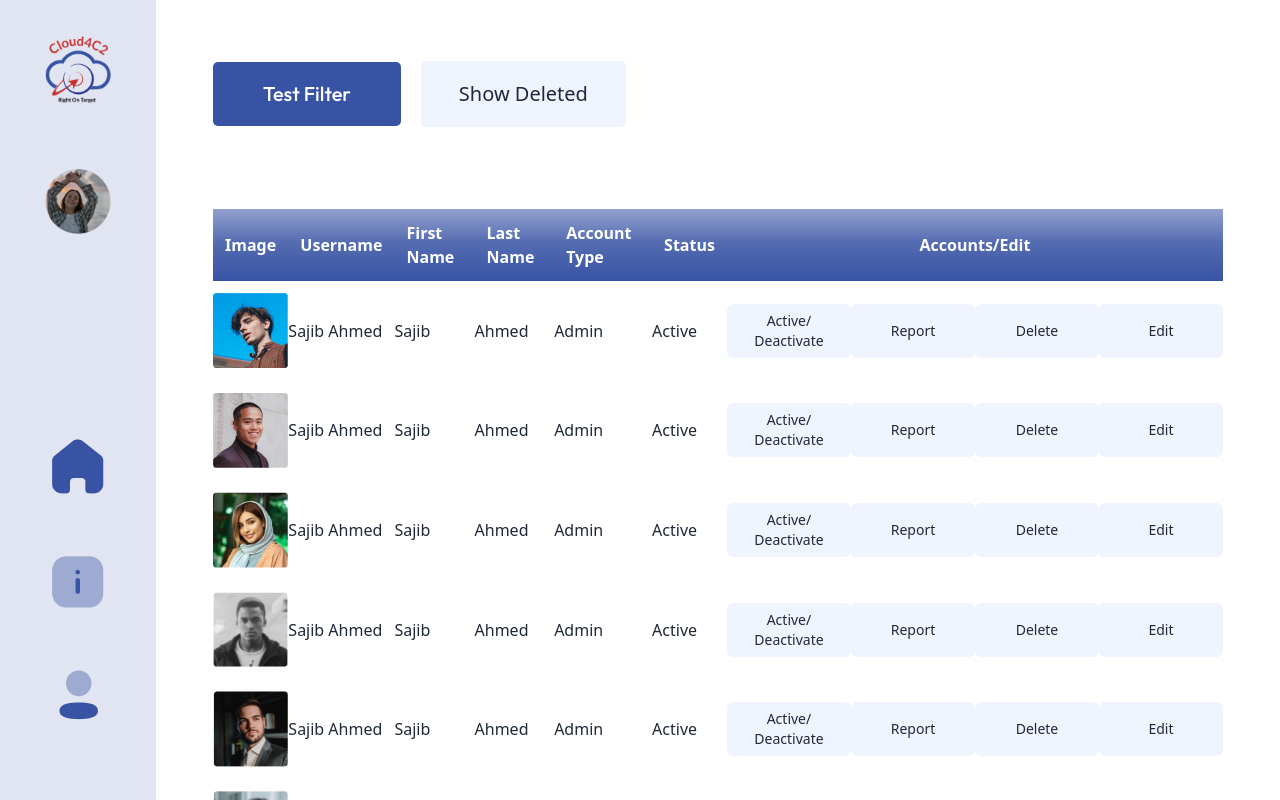
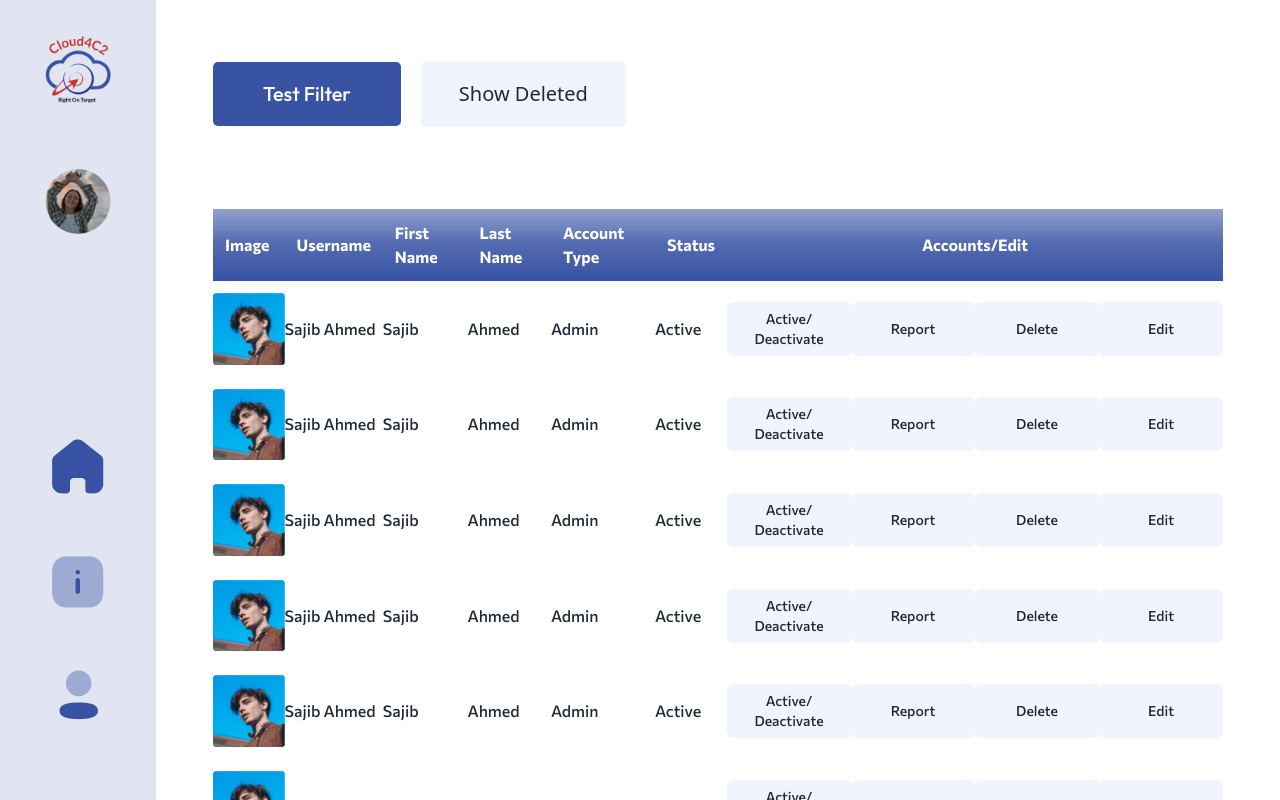
Before and after one commit to MamtazDev/cloud-four-c-two, a React (Create React App) app: page /dashboard/manageUser in a window 1280 px wide. Built offline with nearby package versions, Linux system fonts and the light colour scheme.

Commit message:
table font family add

```diff
--- a/src/components/MangeUser/Manage.js
+++ b/src/components/MangeUser/Manage.js
@@ -1,24 +1,26 @@
-import React from 'react';
-import BlueButton from '../../utils/BlueButton';
-import './manage.css'
+import React from "react";
+import BlueButton from "../../utils/BlueButton";
+import "./manage.css";
 
-import Person1 from '../../assets/person1.png'
-import Person2 from '../../assets/person2.png'
-import Person3 from '../../assets/person3.png'
-import Person4 from '../../assets/person4.png'
-import Person5 from '../../assets/person5.png'
-import Person6 from '../../assets/person6.png'
-import Person7 from '../../assets/person7.png'
-import Person8 from '../../assets/person8.png'
+import Person1 from "../../assets/person1.png";
+import Person2 from "../../assets/person2.png";
+import Person3 from "../../assets/person3.png";
+import Person4 from "../../assets/person4.png";
+import Person5 from "../../assets/person5.png";
+import Person6 from "../../assets/person6.png";
+import Person7 from "../../assets/person7.png";
+import Person8 from "../../assets/person8.png";
 
-import TableBtn from '../../utils/TableBtn';
+import TableBtn from "../../utils/TableBtn";
 
 const Manage = () => {
   return (
-        <div className='Mange__User px-[57px] py-[61px] overflow-x-auto'>
-            <div className='top__btn flex items-center mb-[82px]'>
+    <div className="Mange__User px-[57px] py-[61px] overflow-x-auto">
+      <div className="top__btn flex items-center mb-[82px]">
         <BlueButton>Test Filter</BlueButton>
-                <button className='gray__btn text-[20px] font-[500] leading-[30px] ml-[20px] px-[38px] py-[18px] rounded-[5px] bg-[#f0f4ff] bordered-[1px]'>Show Deleted</button>
+        <button className="gray__btn text-[20px] font-[500] leading-[30px] ml-[20px] px-[38px] py-[18px] rounded-[5px] bg-[#f0f4ff] bordered-[1px]">
+          Show Deleted
+        </button>
       </div>
       {/* <div className='manage__info'>
                 <table className='w-full'>
@@ -77,147 +79,44 @@ const Manage = () => {
                 <table><tr><td className='h-[20px] w-full'></td></tr></table>
             </div> */}
 
-            <table style={{width: '100%'}}>
+      <table style={{ width: "100%" }}>
         <thead>
-                <tr>
-                <th className='text-left'>Image</th>
-                <th className='text-left'>Username</th>
-                <th className='text-left'>First Name</th>
-                <th className='text-left'>Last Name</th>
-                <th className='text-left'>Account Type</th>
-                <th className='text-left'>Status</th>
-                <th className='text-center'>Accounts/Edit</th>
+          <tr className="commissioner">
+            <th className="text-left">Image</th>
+            <th className="text-left">Username</th>
+            <th className="text-left">First Name</th>
+            <th className="text-left">Last Name</th>
+            <th className="text-left">Account Type</th>
+            <th className="text-left">Status</th>
+            <th className="text-center">Accounts/Edit</th>
           </tr>
         </thead>
         <tbody>
-                <tr>
-                    <td><img src={Person1} alt="User Image"/></td>
+            {
+                [1,2,3,4,5,6,7].map((i)=> <tr>
+                <td>
+                  <img src={Person1} alt="User Image" />
+                </td>
                 <td>Sajib Ahmed</td>
                 <td>Sajib</td>
                 <td>Ahmed</td>
                 <td>Admin</td>
                 <td>Active</td>
                 <td>
-                        <div className='flex justify-between'>
-                        <TableBtn>Active/<br/>Deactivate</TableBtn>
+                  <div className="flex justify-between">
+                    <TableBtn>
+                      Active/
+                      <br />
+                      Deactivate
+                    </TableBtn>
                     <TableBtn>Report</TableBtn>
                     <TableBtn>Delete</TableBtn>
                     <TableBtn>Edit</TableBtn>
                   </div>
                 </td>
-                </tr>
-                <tr>
-                    <td><img src={Person2} alt="User Image"/></td>
-                    <td>Sajib Ahmed</td>
-                    <td>Sajib</td>
-                    <td>Ahmed</td>
-                    <td>Admin</td>
-                    <td>Active</td>
-                    <td>
-                        <div className='flex justify-between'>
-                        <TableBtn>Active/<br/>Deactivate</TableBtn>
-                        <TableBtn>Report</TableBtn>
-                        <TableBtn>Delete</TableBtn>
-                        <TableBtn>Edit</TableBtn>
-                        </div>
-                    </td>
-                </tr>
-                <tr>
-                    <td><img src={Person3} alt="User Image"/></td>
-                    <td>Sajib Ahmed</td>
-                    <td>Sajib</td>
-                    <td>Ahmed</td>
-                    <td>Admin</td>
-                    <td>Active</td>
-                    <td>
-                        <div className='flex justify-between'>
-                        <TableBtn>Active/<br/>Deactivate</TableBtn>
-                        <TableBtn>Report</TableBtn>
-                        <TableBtn>Delete</TableBtn>
-                        <TableBtn>Edit</TableBtn>
-                        </div>
-                    </td>
-                </tr>
-                <tr>
-                    <td><img src={Person4} alt="User Image"/></td>
-                    <td>Sajib Ahmed</td>
-                    <td>Sajib</td>
-                    <td>Ahmed</td>
-                    <td>Admin</td>
-                    <td>Active</td>
-                    <td>
-                        <div className='flex justify-between'>
-                        <TableBtn>Active/<br/>Deactivate</TableBtn>
-                        <TableBtn>Report</TableBtn>
-                        <TableBtn>Delete</TableBtn>
-                        <TableBtn>Edit</TableBtn>
-                        </div>
-                    </td>
-                </tr>
-                <tr>
-                    <td><img src={Person5} alt="User Image"/></td>
-                    <td>Sajib Ahmed</td>
-                    <td>Sajib</td>
-                    <td>Ahmed</td>
-                    <td>Admin</td>
-                    <td>Active</td>
-                    <td>
-                        <div className='flex justify-between'>
-                        <TableBtn>Active/<br/>Deactivate</TableBtn>
-                        <TableBtn>Report</TableBtn>
-                        <TableBtn>Delete</TableBtn>
-                        <TableBtn>Edit</TableBtn>
-                        </div>
-                    </td>
-                </tr>
-                <tr>
-                    <td><img src={Person6} alt="User Image"/></td>
-                    <td>Sajib Ahmed</td>
-                    <td>Sajib</td>
-                    <td>Ahmed</td>
-                    <td>Admin</td>
-                    <td>Active</td>
-                    <td>
-                        <div className='flex justify-between'>
-                        <TableBtn>Active/<br/>Deactivate</TableBtn>
-                        <TableBtn>Report</TableBtn>
-                        <TableBtn>Delete</TableBtn>
-                        <TableBtn>Edit</TableBtn>
-                        </div>
-                    </td>
-                </tr>
-                <tr>
-                    <td><img src={Person7} alt="User Image"/></td>
-                    <td>Sajib Ahmed</td>
-                    <td>Sajib</td>
-                    <td>Ahmed</td>
-                    <td>Admin</td>
-                    <td>Active</td>
-                    <td>
-                        <div className='flex justify-between'>
-                        <TableBtn>Active/<br/>Deactivate</TableBtn>
-                        <TableBtn>Report</TableBtn>
-                        <TableBtn>Delete</TableBtn>
-                        <TableBtn>Edit</TableBtn>
-                        </div>
-                    </td>
-                </tr>
-                <tr>
-                    <td><img src={Person8} alt="User Image"/></td>
-                    <td>Sajib Ahmed</td>
-                    <td>Sajib</td>
-                    <td>Ahmed</td>
-                    <td>Admin</td>
-                    <td>Active</td>
-                    <td>
-                        <div className='flex justify-between'>
-                        <TableBtn>Active/<br/>Deactivate</TableBtn>
-                        <TableBtn>Report</TableBtn>
-                        <TableBtn>Delete</TableBtn>
-                        <TableBtn>Edit</TableBtn>
-                        </div>
-                    </td>
-                </tr>
+              </tr>)
+            }
+
         </tbody>
       </table>
     </div>
--- a/src/components/MangeUser/manage.css
+++ b/src/components/MangeUser/manage.css
@@ -1,4 +1,4 @@
- .Mange__User td{
+.Mange__User td {
   font-size: 16px;
   font-weight: 500;
   line-height: 20px;
@@ -14,13 +14,18 @@
 }
 
 .Mange__User thead {
-    background: linear-gradient(0deg, #3853A4 0%, rgba(56, 83, 164, 0.858042) 53.13%, rgba(56, 83, 164, 0.55) 100%);
+  background: linear-gradient(
+    0deg,
+    #3853a4 0%,
+    rgba(56, 83, 164, 0.858042) 53.13%,
+    rgba(56, 83, 164, 0.55) 100%
+  );
   border-radius: 4px;
   /* padding: 21px 13px; */
-    color: #Fff;
+  color: #fff;
 }
 
-  .Mange__User thead th{
+.Mange__User thead th {
   margin-bottom: 20px;
 }
 
@@ -30,23 +35,31 @@
   box-sizing: border-box;
 }
 
-  .Mange__User th{
+.Mange__User th {
   padding: 12px;
 }
 
 .Mange__User tr:nth-child(even) {
-
 }
 
 .Mange__User tr:not(:first-child) {
   margin-top: 20px;
 }
 
-  .node__info tr td{
+.node__info tr td {
   text-align: center;
   font-size: 20px;
   font-weight: 600;
   line-height: 24px;
   padding: 20px 0;
-    background: linear-gradient(0deg, rgba(56, 83, 164, 0.2) 0%, rgba(56, 83, 164, 0.171608) 53.13%, rgba(56, 83, 164, 0.11) 100%);
+  background: linear-gradient(
+    0deg,
+    rgba(56, 83, 164, 0.2) 0%,
+    rgba(56, 83, 164, 0.171608) 53.13%,
+    rgba(56, 83, 164, 0.11) 100%
+  );
 }
+table thead th,
+td {
+  font-family: "Commissioner", sans-serif;
+}
```
Lines whose indentation alone changed are shown as unchanged.
